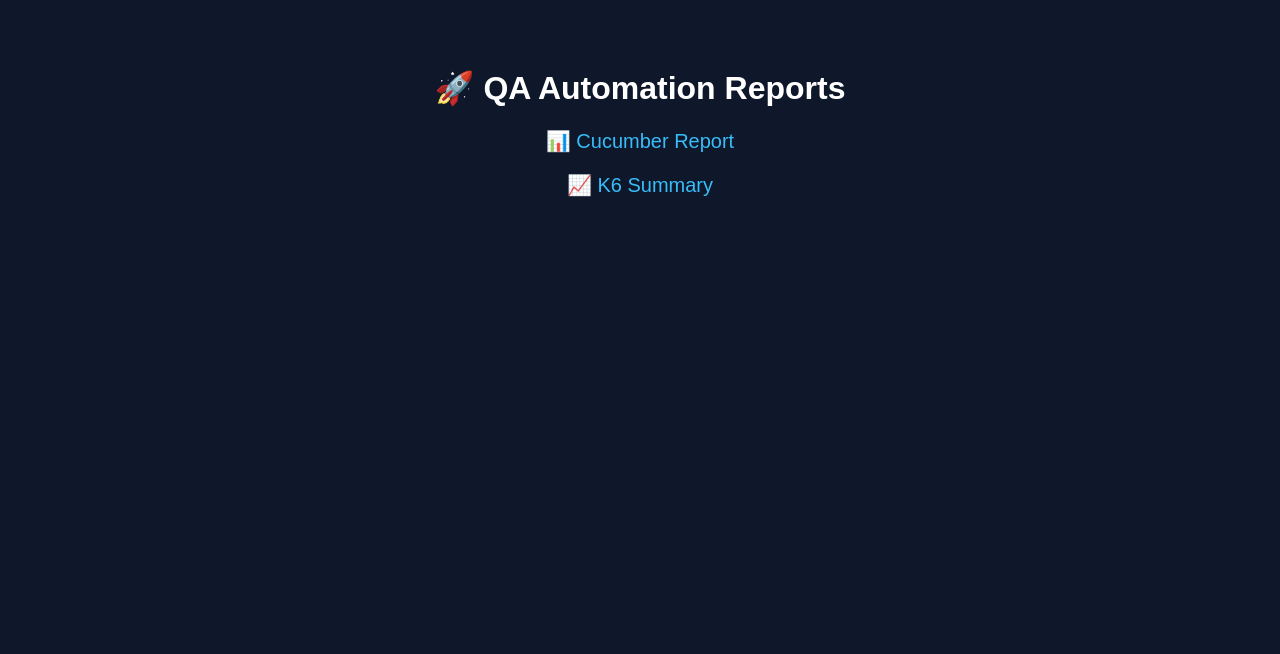
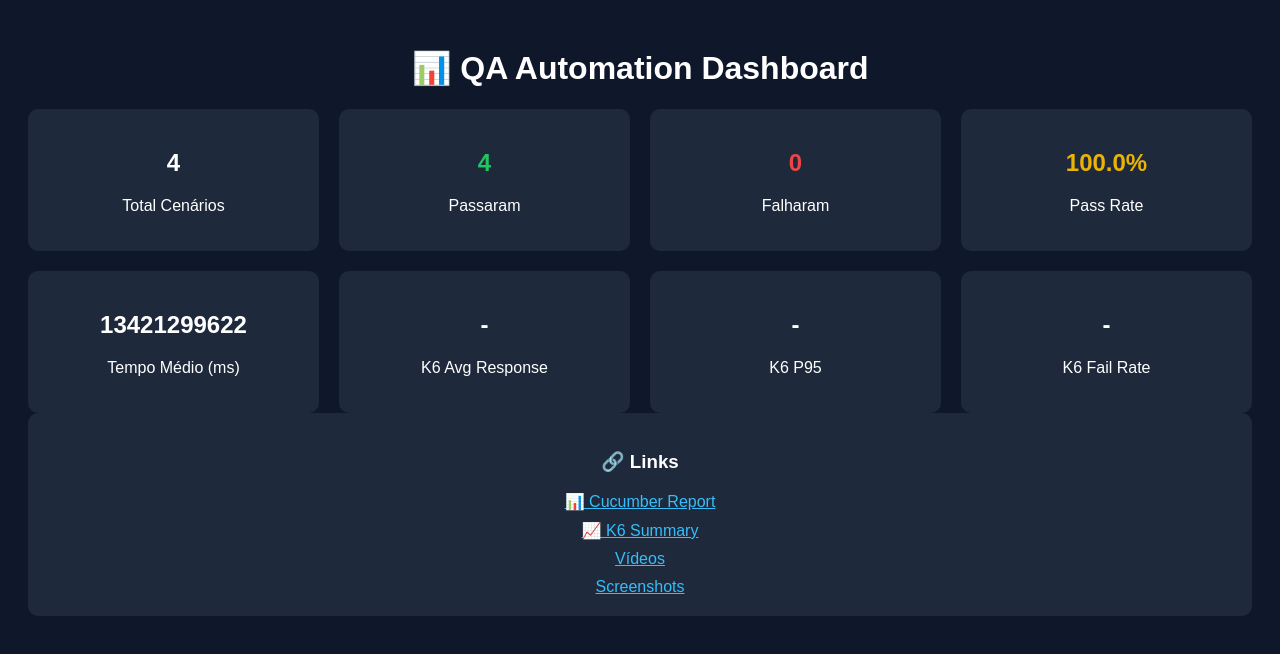
Before and after one commit to eaps123/qa-automation-fullstack, a website: page reports/index.html in a window 1280 px wide. Drawn offline with Linux system fonts and the light colour scheme.

Commit message:
fix: add dashboard in reports

```diff
--- a/reports/index.html
+++ b/reports/index.html
@@ -1,30 +1,169 @@
 <!DOCTYPE html>
-<html lang="pt-BR">
+<html lang="pt-br">
+
 <head>
     <meta charset="UTF-8">
-  <title>QA Automation Dashboard</title>
+    <title>QA Dashboard</title>
+
     <style>
         body {
             font-family: Arial;
-      text-align: center;
-      padding: 40px;
             background: #0f172a;
             color: #fff;
+            padding: 20px;
         }
+
+        h1 {
+            text-align: center;
+        }
+
+        .grid {
+            display: grid;
+            grid-template-columns: repeat(4, 1fr);
+            gap: 20px;
+            margin-top: 20px;
+        }
+
+        .card {
+            background: #1e293b;
+            padding: 20px;
+            border-radius: 10px;
+            text-align: center;
+        }
+
+        .green {
+            color: #22c55e;
+        }
+
+        .red {
+            color: #ef4444;
+        }
+
+        .yellow {
+            color: #eab308;
+        }
+
         a {
+            color: #38bdf8;
             display: block;
-      margin: 20px;
-      font-size: 20px;
-      color: #38bdf8;
-      text-decoration: none;
+            margin-top: 10px;
         }
     </style>
 </head>
+
 <body>
-  <h1>🚀 QA Automation Reports</h1>
 
+    <h1>📊 QA Automation Dashboard</h1>
+
+    <div class="grid">
+        <div class="card">
+            <h2 id="total">-</h2>
+            <p>Total Cenários</p>
+        </div>
+
+        <div class="card">
+            <h2 id="passed" class="green">-</h2>
+            <p>Passaram</p>
+        </div>
+
+        <div class="card">
+            <h2 id="failed" class="red">-</h2>
+            <p>Falharam</p>
+        </div>
+
+        <div class="card">
+            <h2 id="passRate" class="yellow">-</h2>
+            <p>Pass Rate</p>
+        </div>
+    </div>
+
+    <div class="grid">
+        <div class="card">
+            <h2 id="avgDuration">-</h2>
+            <p>Tempo Médio (ms)</p>
+        </div>
+
+        <div class="card">
+            <h2 id="k6Avg">-</h2>
+            <p>K6 Avg Response</p>
+        </div>
+
+        <div class="card">
+            <h2 id="k6P95">-</h2>
+            <p>K6 P95</p>
+        </div>
+
+        <div class="card">
+            <h2 id="k6FailRate">-</h2>
+            <p>K6 Fail Rate</p>
+        </div>
+    </div>
+
+    <div class="card">
+        <h3>🔗 Links</h3>
         <a href="./cucumber-report.html">📊 Cucumber Report</a>
         <a href="./k6-summary.json">📈 K6 Summary</a>
+        <a href="./videos/">Vídeos</a>
+        <a href="./screenshots/">Screenshots</a>
+    </div>
+
+    <script>
+        async function loadCucumber() {
+            const res = await fetch('./cucumber-report.json');
+            const data = await res.json();
+
+            let total = 0;
+            let passed = 0;
+            let failed = 0;
+            let durations = [];
+
+            data.forEach(feature => {
+                feature.elements.forEach(scenario => {
+                    total++;
+
+                    const steps = scenario.steps;
+                    const isFailed = steps.some(s => s.result.status === 'failed');
+
+                    if (isFailed) failed++;
+                    else passed++;
+
+                    const duration = steps.reduce((acc, s) => acc + (s.result.duration || 0), 0);
+                    durations.push(duration);
+                });
+            });
+
+            const avg = durations.reduce((a, b) => a + b, 0) / durations.length;
+
+            document.getElementById('total').innerText = total;
+            document.getElementById('passed').innerText = passed;
+            document.getElementById('failed').innerText = failed;
+            document.getElementById('passRate').innerText = ((passed / total) * 100).toFixed(1) + '%';
+            document.getElementById('avgDuration').innerText = avg.toFixed(0);
+        }
+
+        async function loadK6() {
+            try {
+                const res = await fetch('./k6-summary.json');
+                const data = await res.json();
+
+                document.getElementById('k6Avg').innerText =
+                    data.metrics.http_req_duration.avg.toFixed(0) + ' ms';
+
+                document.getElementById('k6P95').innerText =
+                    data.metrics.http_req_duration.p(95).toFixed(0) + ' ms';
+
+                document.getElementById('k6FailRate').innerText =
+                    (data.metrics.http_req_failed.rate * 100).toFixed(2) + '%';
+
+            } catch {
+                console.log('K6 não encontrado');
+            }
+        }
+
+        loadCucumber();
+        loadK6();
+    </script>
 
 </body>
+
 </html>
```
Also changed, not shown: .github/workflows/ci.yml. Lines whose indentation alone changed are shown as unchanged.
